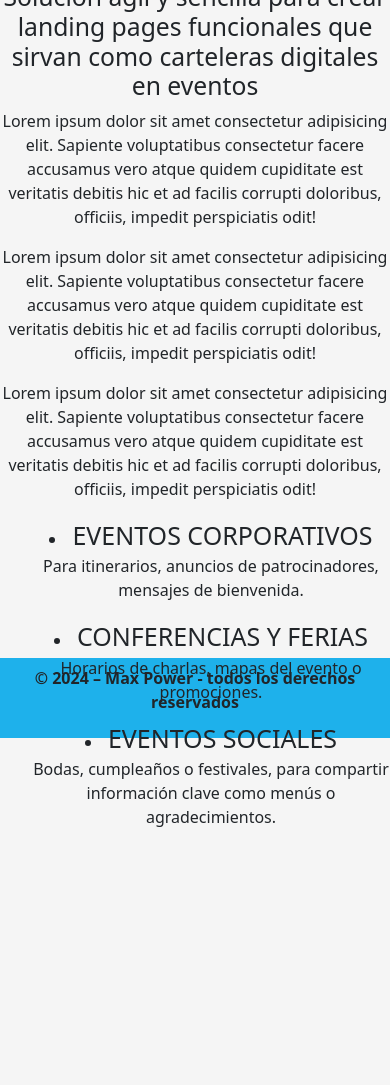
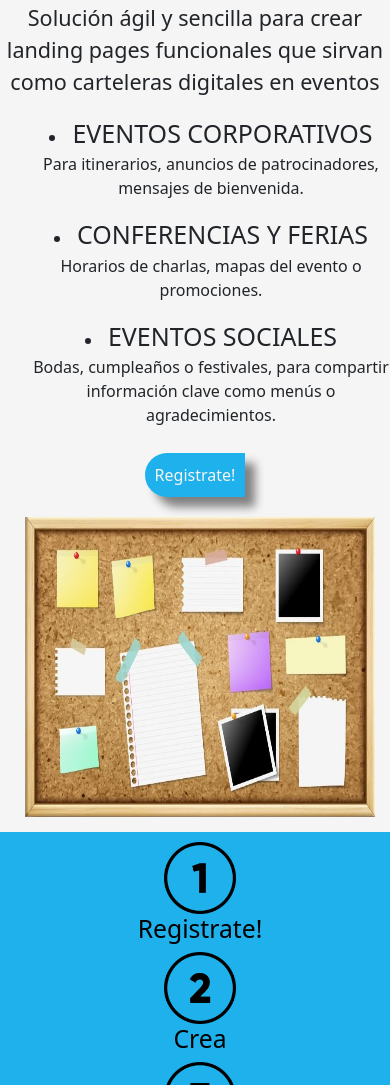
Before and after one commit to fanro/proyecto_coder_house, a plain HTML site: page index.html in a window 390 px wide. Shown: the part 145-1230 px from the top of the page. Before the commit the page ends 974 px from the top, so only its background shows below. Drawn offline with nearby package versions, Linux system fonts and the light colour scheme.

Commit message:
home full responsive

```diff
--- a/css/styles.css
+++ b/css/styles.css
@@ -18,9 +18,72 @@ body {
     color: white;
 }
 
-main {
-    height: 85vh;
+/*  Huge */
+@media screen and (min-width: 1281px) {
+    .home-principal {
+        height: 66vh;
+    }
+}
+
+.home-principal {
+    display: flex;
+    justify-content: center;
+    align-items: center;
+    flex-wrap: wrap;
+    margin-top: 10px;
+}
+
+.home-principal .textos {
     text-align: center;
+}
+
+.home-principal .img {
+    padding-left: 10px;
+    margin-bottom: 15px;
+}
+
+main .textos .boton {
+    background-color: #1eb1eb;
+    color: whitesmoke;
+    padding: 10px;
+    margin-top: 10px;
+    display: inline-block;
+    box-shadow: 10px 10px 10px gray;
+    border-bottom-left-radius: 50px;
+    border-top-left-radius: 50px;
+    margin-bottom: 20px;
+}
+
+.cartelera-demo {
+    height: 300px;
+    width: 350px;
+}
+
+.seccion-principal {
+    background-color: #1eb1eb;
+    display: flex;
+    padding: 10px;
+    justify-content: center;
+    flex-wrap: wrap;
+}
+
+/* estilos de tablet */
+@media screen and (min-width: 1280px) {
+    .seccion-principal {
+        flex-wrap: nowrap;
+    }
+}
+
+.seccion-principal div {
+    display: flex;
+    flex-direction: column;
+    color: black;
+    align-items: center;
+    margin-left: 10px;
+}
+
+.seccion-principal div img {
+    width: 20%;
 }
 
 main input {
@@ -29,10 +92,6 @@ main input {
 
 main textarea {
     margin: 5px;
-}
-
-h1 {
-    color: yellowgreen
 }
 
 #logo_principal {
--- a/index.html
+++ b/index.html
@@ -18,7 +18,7 @@
     <nav class="navbar navbar-expand-lg cartelera-bg">
         <div class="container-fluid">
             <a class="navbar-brand" href="index.html">
-                <img id="logo_principal" src="img/3.png" alt="">
+                <img id="logo_principal" src="img/3.png" alt="logo empresa">
             </a>
             <button class="navbar-toggler" type="button" data-bs-toggle="collapse"
                 data-bs-target="#navbarSupportedContent" aria-controls="navbarSupportedContent" aria-expanded="false"
@@ -54,25 +54,12 @@
     </nav>
 
     <!-- contenido principal -->
-    <main>
-        <h1>Cartelera</h1>
-
-
-        <h2> Solución ágil y sencilla para crear landing pages funcionales que sirvan como carteleras
+    <main class="home-principal">
+        <div class="textos">
+            <p class="fs-3 fw-bold">Cartelera</p>
+            <p class="fs-4"> Solución ágil y sencilla para crear landing pages funcionales que sirvan como carteleras
                 digitales en eventos
-        </h2>
-
-        <p> Lorem ipsum dolor sit amet consectetur adipisicing elit. Sapiente voluptatibus consectetur facere accusamus
-            vero atque quidem cupiditate est veritatis debitis hic et ad facilis corrupti doloribus, officiis, impedit
-            perspiciatis odit!</p>
-
-        <p> Lorem ipsum dolor sit amet consectetur adipisicing elit. Sapiente voluptatibus consectetur facere accusamus
-            vero atque quidem cupiditate est veritatis debitis hic et ad facilis corrupti doloribus, officiis, impedit
-            perspiciatis odit!</p>
-
-        <p> Lorem ipsum dolor sit amet consectetur adipisicing elit. Sapiente voluptatibus consectetur facere accusamus
-            vero atque quidem cupiditate est veritatis debitis hic et ad facilis corrupti doloribus, officiis, impedit
-            perspiciatis odit!</p>
+            </p>
 
             <ul class="lista-usos-cartelera">
                 <li>
@@ -88,13 +75,38 @@
                     <p>Bodas, cumpleaños o festivales, para compartir información clave como menús o
                         agradecimientos.</p>
                 </li>
-
             </ul>
 
+            <a class="nav-link" href="pages/regsitro.html">
+                <div class="boton">Registrate!</div>
+            </a>
+        </div>
+
+        <div class="img">
+            <img src="img/cartelera.jpg" class="cartelera-demo" alt="cartelera ejemplo">
+        </div>
     </main>
 
+    <section class="seccion-principal">
+        <div>
+            <img src="img/numero-1.png" alt="">
+            <h2>Registrate!</h2>
+        </div>
+
+        <div>
+            <img src="img/numero-2.png" alt="">
+            <h2>Crea</h2>
+        </div>
+
+        <div>
+            <img src="img/numero-3.png" alt="">
+            <h2>Disponibiliza!</h2>
+        </div>
+
+    </section>
+
     <!-- footer  -->
-    <footer class="mt-auto py-2">
+    <footer class="py-2">
         <p>© 2024 – Max Power - todos los derechos reservados</p>
     </footer>
 
```
Also changed, not shown: img/cartelera.jpg (added), img/compu.png (added), img/numero-1.png (added), img/numero-2.png (added), img/numero-3.png (added). Lines whose indentation alone changed are shown as unchanged.
